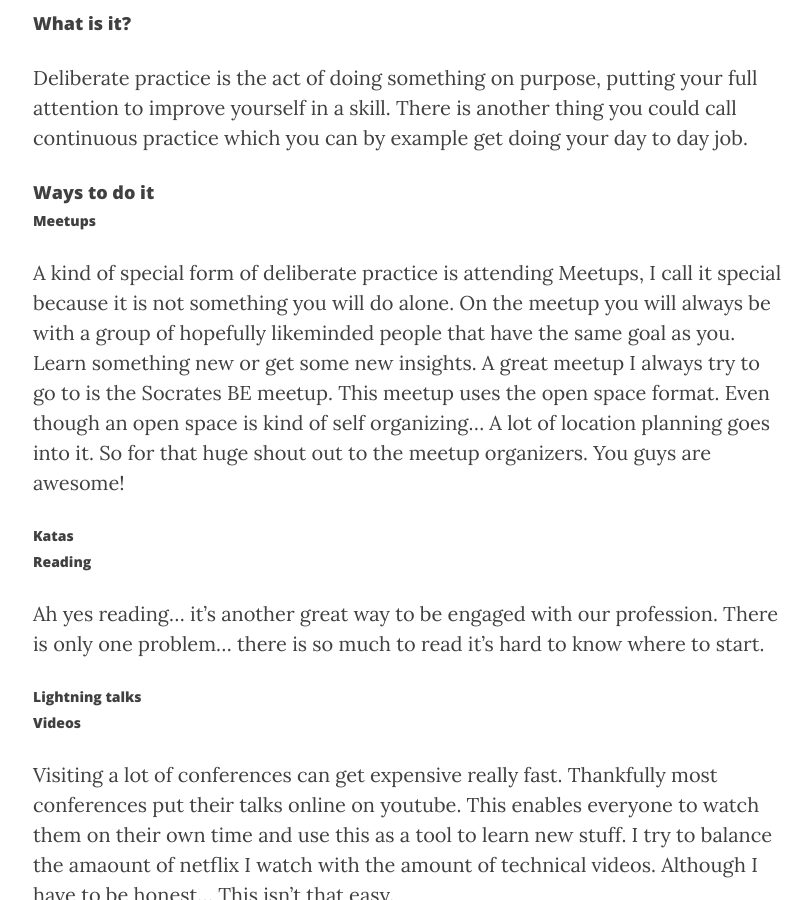
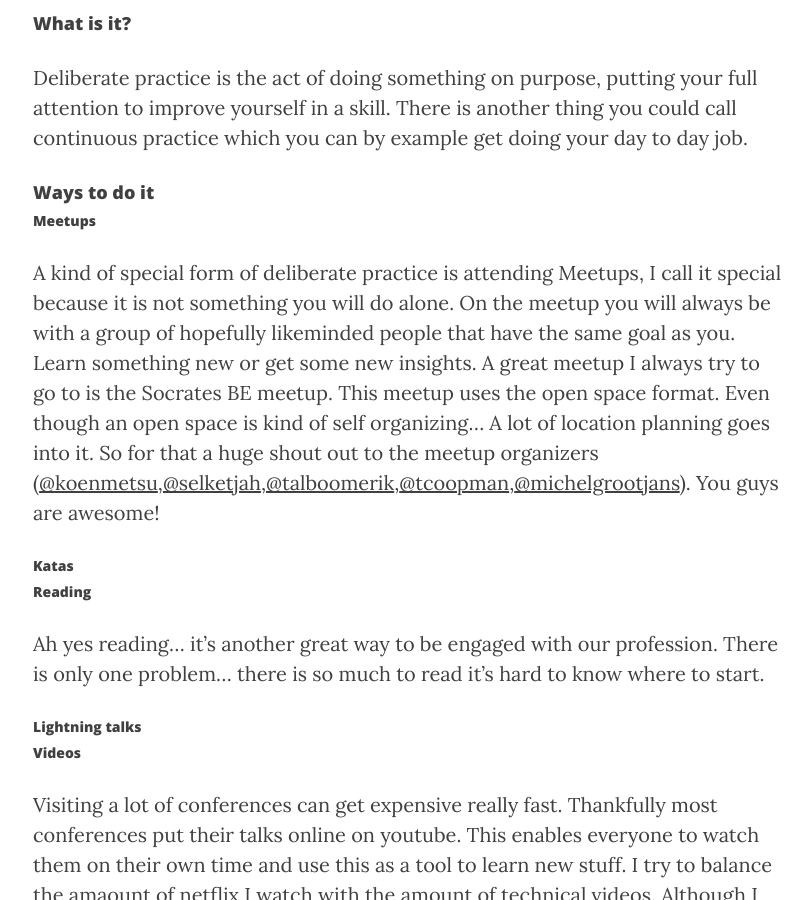
Before and after one commit to tripledio/tripledio.github.io, a Jekyll site: the page built from _posts/2017-10-14-Deliberate-Practice.md, in a window 1280 px wide and 900 px high, scrolled down 694 px. Shown: the whole window, without its empty margins (232-1044 px from the left). Built offline with Jekyll 4.4.1, drawn with Linux system fonts in a browser that asks for light colours; nearby versions of some CDN libraries.

Commit message:
Add urls for twitter

```diff
--- a/_posts/2017-10-14-Deliberate-Practice.md
+++ b/_posts/2017-10-14-Deliberate-Practice.md
@@ -27,7 +27,8 @@ There is another thing you could call continuous practice which you can by examp
 A kind of special form of deliberate practice is attending Meetups, I call it special because it is not something you will do alone.
 On the meetup you will always be with a group of hopefully likeminded people that have the same goal as you.
 Learn something new or get some new insights. A great meetup I always try to go to is the Socrates BE meetup. This meetup uses the open space format.
-Even though an open space is kind of self organizing... A lot of location planning goes into it. So for that  huge shout out to the meetup organizers.
+Even though an open space is kind of self organizing... A lot of location planning goes into it.
+So for that a huge shout out to the meetup organizers ([@koenmetsu](https://twitter.com/koenmetsu),[@selketjah](https://twitter.com/selketjah),[@talboomerik](https://twitter.com/talboomerik),[@tcoopman](https://twitter.com/tcoopman),[@michelgrootjans](https://twitter.com/michelgrootjans)).
 You guys are awesome!
 ##### Katas
 ##### Reading
```
